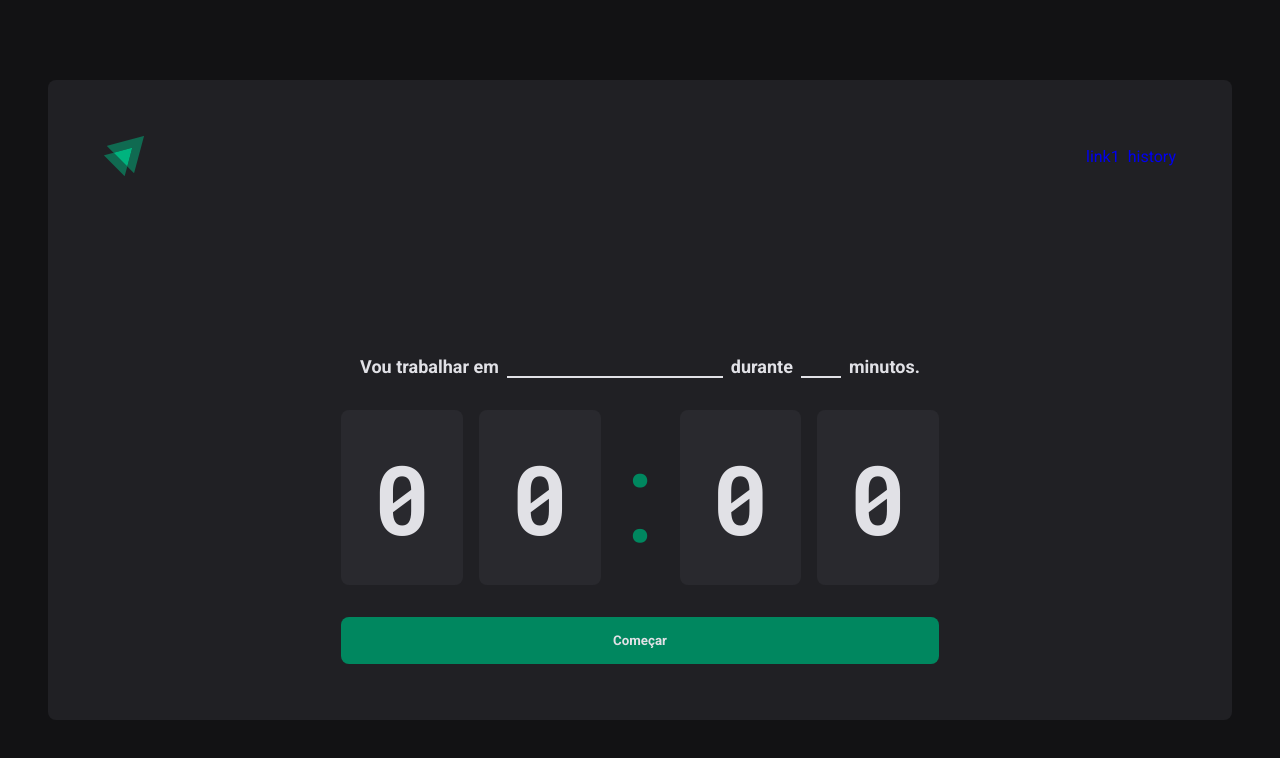
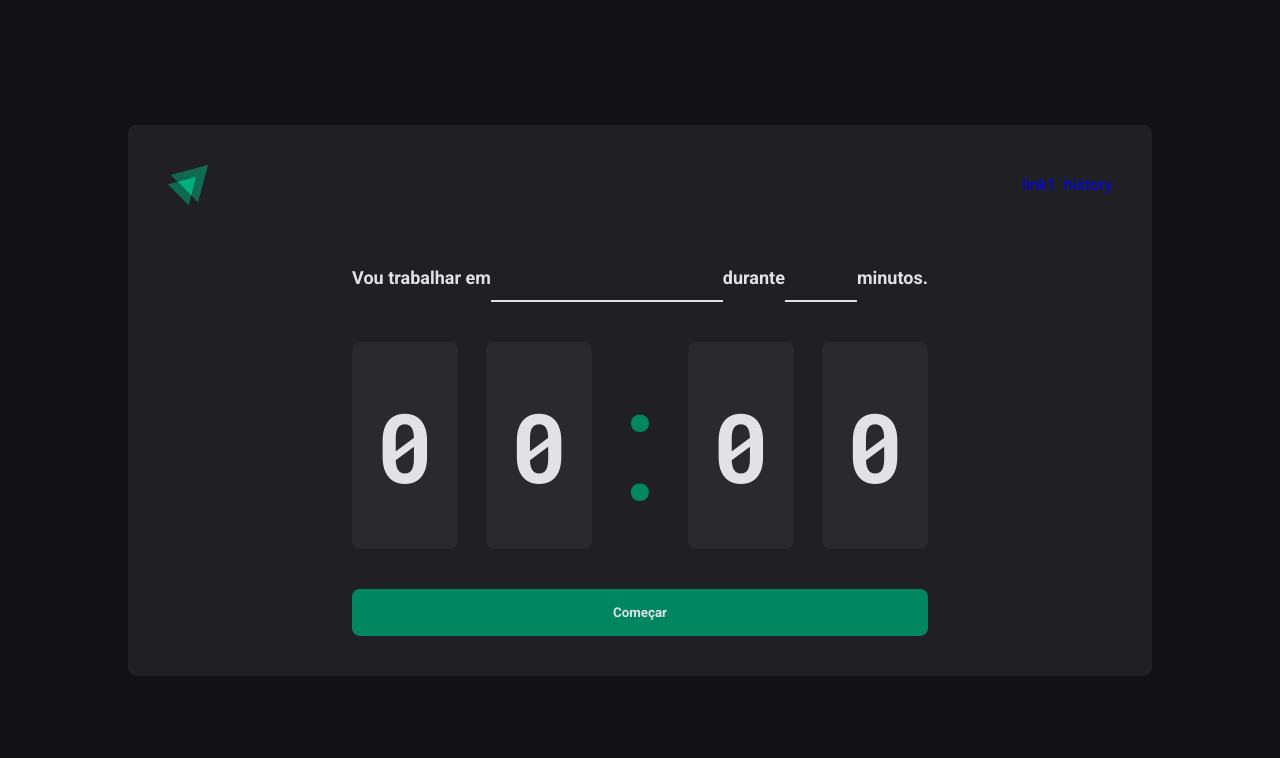
Before and after one commit to joao-milhomem/timer-ignite, a React (Vite) app: page / in a window 1280 px wide. Shown: the top 758 px of the page. Built offline with nearby package versions, Linux system fonts and the light colour scheme.

Commit message:
refatorando layout

```diff
--- a/src/layouts/DefaultLayout/index.tsx
+++ b/src/layouts/DefaultLayout/index.tsx
@@ -5,8 +5,10 @@ import { DefaultLayoutContainer } from './styled'
 export function DefaultLayout() {
   return (
     <DefaultLayoutContainer>
-      <Header />
-      <Outlet />
+      <div className="content">
+        <Header />
+        <Outlet />
+      </div>
     </DefaultLayoutContainer>
   )
 }
--- a/src/layouts/DefaultLayout/styled.ts
+++ b/src/layouts/DefaultLayout/styled.ts
@@ -1,18 +1,19 @@
 import styled from 'styled-components'
 
 export const DefaultLayoutContainer = styled.div`
-  background-color: ${(props) => props.theme['gray-800']};
-  border-radius: 8px;
+  height: 100vh;
+  display: grid;
+  place-content: center;
 
-  max-width: 74rem;
-  margin-inline: auto;
+  .content {
+    width: 80vw;
+    max-width: 1120px;
+    padding: 2.5rem;
 
-  height: calc(100vh - 10rem);
-  margin-block: 5rem;
+    display: grid;
+    gap: 3rem;
 
-  padding: 3.5rem;
-
-  display: flex;
-  flex-direction: column;
-  justify-content: space-between;
+    background-color: ${(props) => props.theme['gray-800']};
+    border-radius: 8px;
+  }
 `
--- a/src/pages/Home/index.tsx
+++ b/src/pages/Home/index.tsx
@@ -16,7 +16,6 @@ export function Home() {
 
           <label htmlFor="">durante</label>
           <input type="number" />
-
           <span>minutos.</span>
         </InputContainer>
 
--- a/src/pages/Home/styled.ts
+++ b/src/pages/Home/styled.ts
@@ -5,75 +5,74 @@ export const HomeContainer = styled.div`
   place-content: center;
 
   > form {
-    display: flex;
-    flex-direction: column;
-    align-items: center;
-    gap: 2rem;
+    display: grid;
+    gap: 2.5rem;
   }
 `
 
 export const InputContainer = styled.div`
   display: flex;
   align-items: center;
-  gap: 0.5rem;
 
   font-weight: 700;
   font-size: 1.125rem;
 
-  > input {
+  input {
+    border-top: 2px solid transparent;
     border-bottom: 2px solid ${(props) => props.theme['gray-100']};
     color: ${(props) => props.theme['gray-100']};
 
     font-size: 1.125rem;
     font-weight: 700;
+
+    padding: 0.75rem 0.5rem;
   }
 
-  > input[type='text'] {
-    display: block;
-    width: max-content;
-  }
-
-  > input[type='number'] {
-    width: 40px;
+  input[type='number'] {
+    max-width: 4.5rem;
+    text-align: center;
   }
 `
 
 export const TimerContainer = styled.div`
   display: flex;
   align-items: center;
-  justify-content: center;
-  gap: 1rem;
+  justify-content: space-between;
 
   > span {
     font-size: 6rem;
     font-weight: 700;
     font-family: 'Roboto Mono', monospace;
+
     background-color: ${(props) => props.theme['gray-700']};
     border-radius: 8px;
-    padding: 1.5rem 2rem;
+    padding: 2.5rem 1.5rem;
   }
 `
 
 export const Separator = styled.small`
   color: ${(props) => props.theme['green-500']};
   background-color: none;
-
-  font-size: 8rem;
-  padding-inline: 0.5rem;
+  font-size: 10rem;
 `
 
 export const ButtonSubmit = styled.button`
+  background-color: ${(props) => props.theme['green-500']};
   color: ${(props) => props.theme['gray-100']};
-  background-color: ${(props) => props.theme['green-500']};
   border-radius: 8px;
+  cursor: pointer;
 
   font-weight: 700;
 
+  width: 100%;
   padding: 1rem;
-  width: 100%;
 
   display: flex;
   align-items: center;
   justify-content: center;
   gap: 0.5rem;
+
+  &:hover {
+    filter: brightness(0.9);
+  }
 `
```
